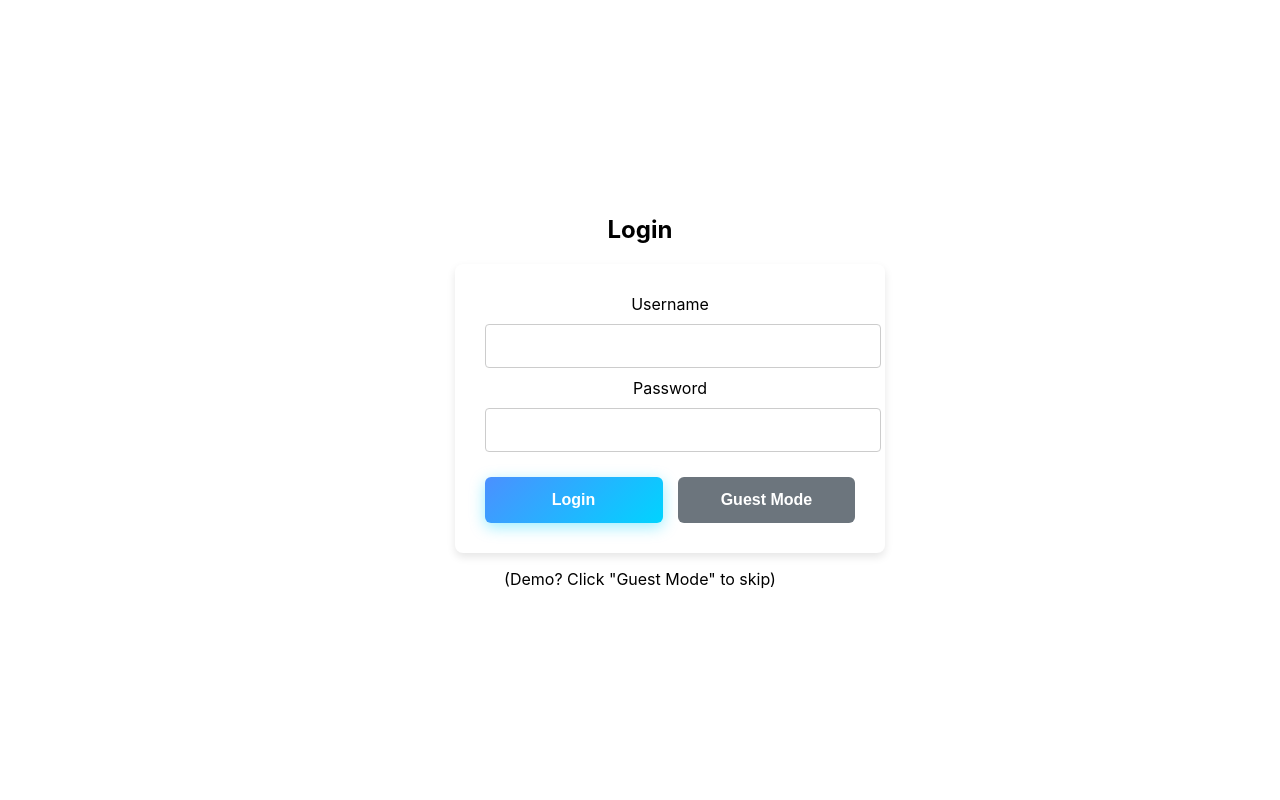
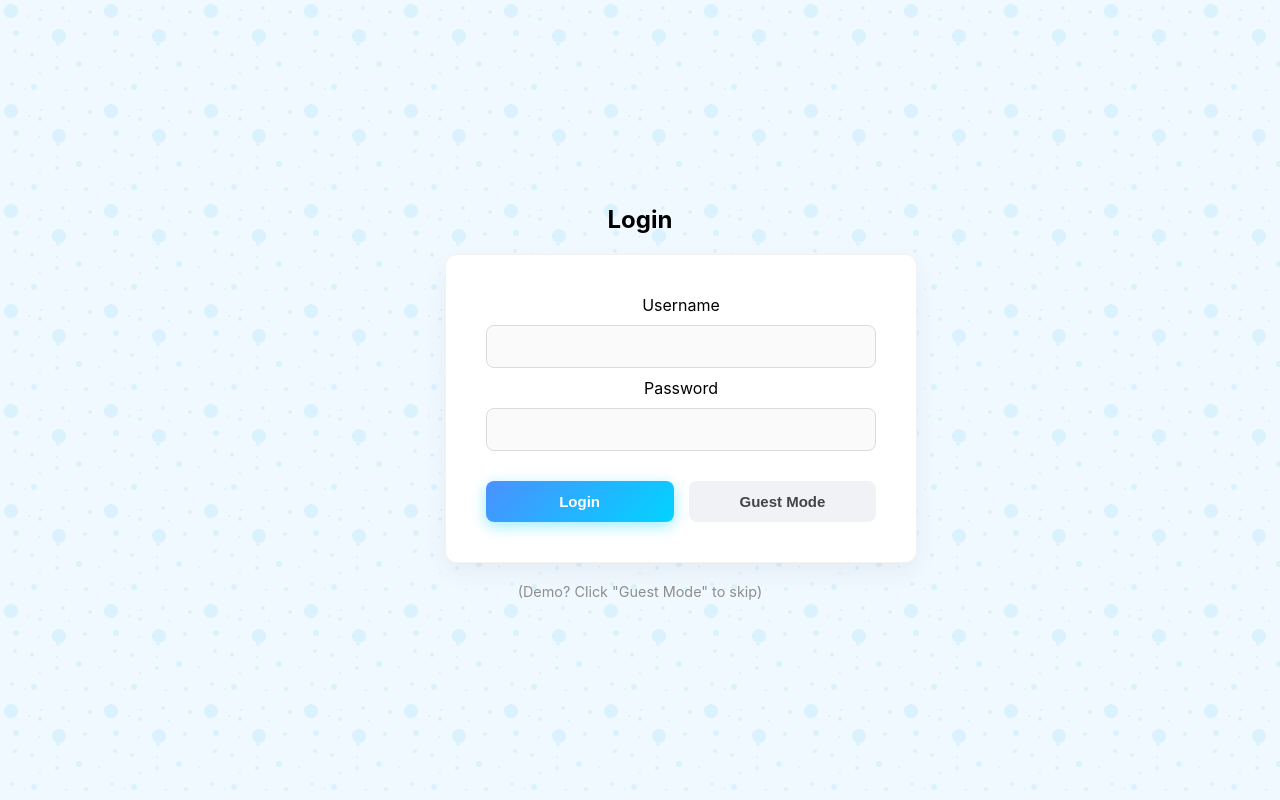
Before and after one commit to rony288/ronygram-app, a React (Create React App) app: page / in a window 1280 px wide. Built offline with nearby package versions, Linux system fonts and the light colour scheme.

Commit message:
Update Login.css for improved styling and layout

```diff
--- a/src/components/Login.css
+++ b/src/components/Login.css
@@ -1,77 +1,102 @@
+/* --- 1. Main Container --- */
 .login-container {
     display: flex;
     justify-content: center;
     align-items: center;
     height: 100vh;
-    background-color: white;
+    /* CRITICAL: Transparent allows the fancy App background to show through */
+    background-color: transparent;
 }
 
+/* --- 2. The Login Card --- */
 .login-form {
     background-color: white;
-    padding: 30px;
-    border-radius: 8px;
-    box-shadow: 0 4px 8px rgba(0, 0, 0, 0.1);
+    padding: 40px;
+    border-radius: 12px;
+    box-shadow: 0 10px 25px rgba(0, 0, 0, 0.05); /* Soft modern shadow */
     width: 100%;
     max-width: 400px;
     text-align: center;
+    border: 1px solid rgba(0,0,0,0.05);
 }
 
+.login-form h2 {
+    margin-top: 0;
+    color: #333;
+    font-weight: 700;
+}
+
+/* --- 3. Inputs --- */
 .login-form input {
     width: 100%;
-    padding: 12px;
+    padding: 12px 15px;
     margin: 10px 0;
-    border: 1px solid #ccc;
-    border-radius: 4px;
-    font-size: 16px;
-    transition: border-color 0.3s ease, box-shadow 0.3s ease;
+    border: 1px solid #dbdbdb;
+    border-radius: 8px;
+    font-size: 15px;
+    background-color: #fafafa;
+    transition: all 0.2s ease;
+    box-sizing: border-box; /* Prevents padding from breaking width */
 }
 
-/* Button Group for Side-by-Side Layout */
+.login-form input:focus {
+    border-color: #a5a5a5;
+    background-color: white;
+    outline: none;
+    box-shadow: 0 0 0 2px rgba(0,0,0,0.05);
+}
+
+/* --- 4. Button Layout --- */
 .button-group {
     display: flex;
     gap: 15px;
-    margin-top: 15px;
+    margin-top: 20px;
 }
 
-/* Base style for ALL buttons */
 .login-form button {
     flex: 1;
-    padding: 14px;
-    color: white;
+    padding: 12px;
     border: none;
-    border-radius: 6px; /* Slightly rounder for a modern look */
-    font-size: 16px;
-    font-weight: 600; /* Makes text pop */
+    border-radius: 8px;
+    font-size: 15px;
+    font-weight: 600;
     cursor: pointer;
-    transition: all 0.3s ease; /* Smoothly animates glow and color */
+    transition: all 0.3s ease;
 }
 
-/* --- GEMINI BLUE STYLE --- */
+/* --- 5. "Gemini Blue" Login Button --- */
 .login-form button[type="submit"] {
-    /* The Gemini Gradient */
     background: linear-gradient(135deg, #4b90ff 0%, #00d4ff 100%);
-
-    /* The Soft Glow */
+    color: white;
     box-shadow: 0 4px 15px rgba(0, 212, 255, 0.4);
 }
 
 .login-form button[type="submit"]:hover {
-    /* Shift gradient and increase glow on hover */
     background: linear-gradient(135deg, #0078ff 0%, #00b4d8 100%);
     box-shadow: 0 6px 20px rgba(0, 212, 255, 0.6);
-    transform: translateY(-2px); /* Slight lift effect */
+    transform: translateY(-2px);
 }
 
-/* Guest Button (Neutral Grey) */
+/* --- 6. Guest Button --- */
 .guest-btn {
-    background-color: #6c757d;
+    background-color: #f0f2f5;
+    color: #444;
 }
 
 .guest-btn:hover {
-    background-color: #5a6268;
+    background-color: #e4e6eb;
     transform: translateY(-2px);
 }
 
+/* --- 7. Error & Helper Text --- */
 .error-message {
-    color: red;
+    color: #ed4956;
+    margin-top: 15px;
+    font-size: 14px;
 }
+
+p {
+    font-size: 0.9rem;
+    color: #8e8e8e;
+    margin-top: 20px;
+}
```
